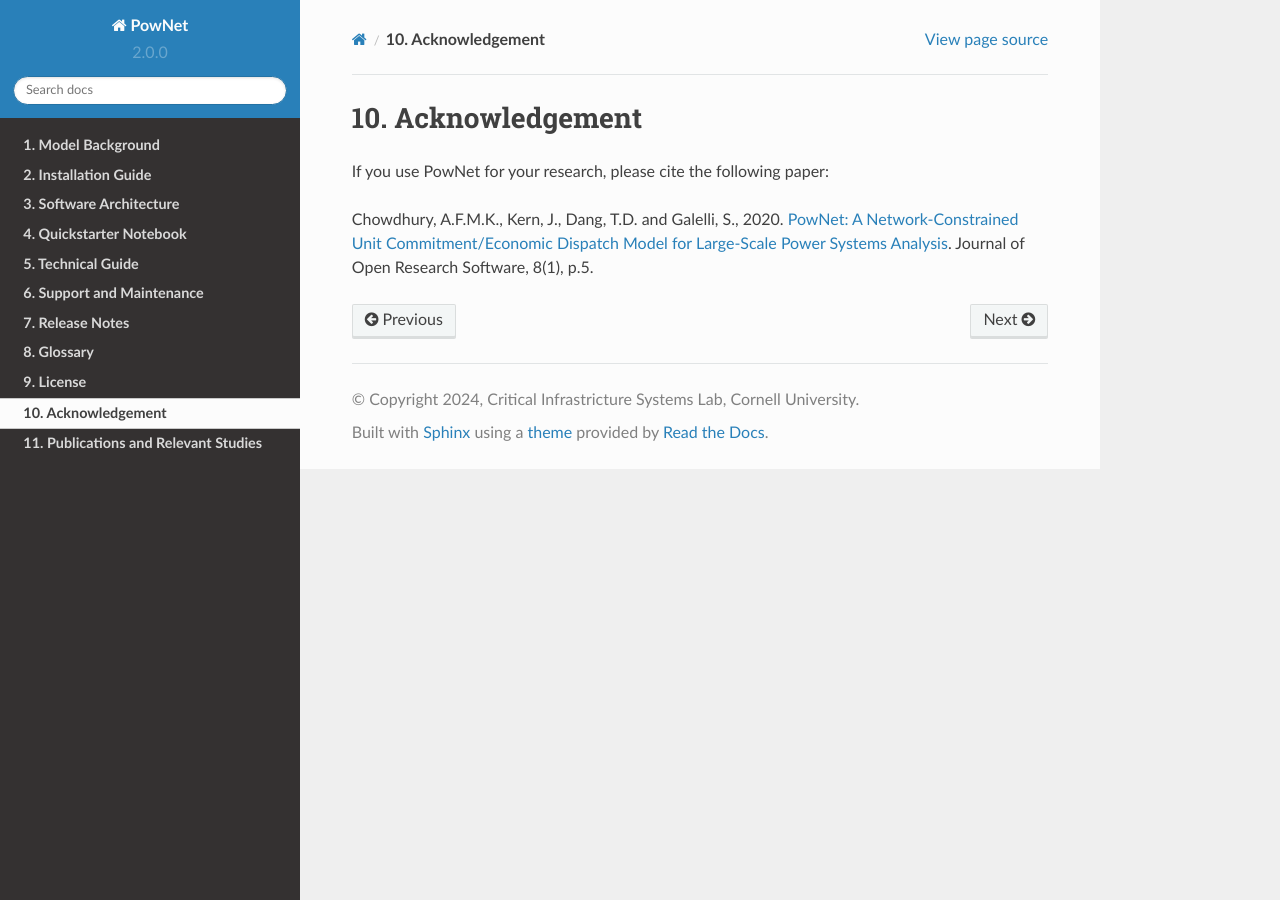
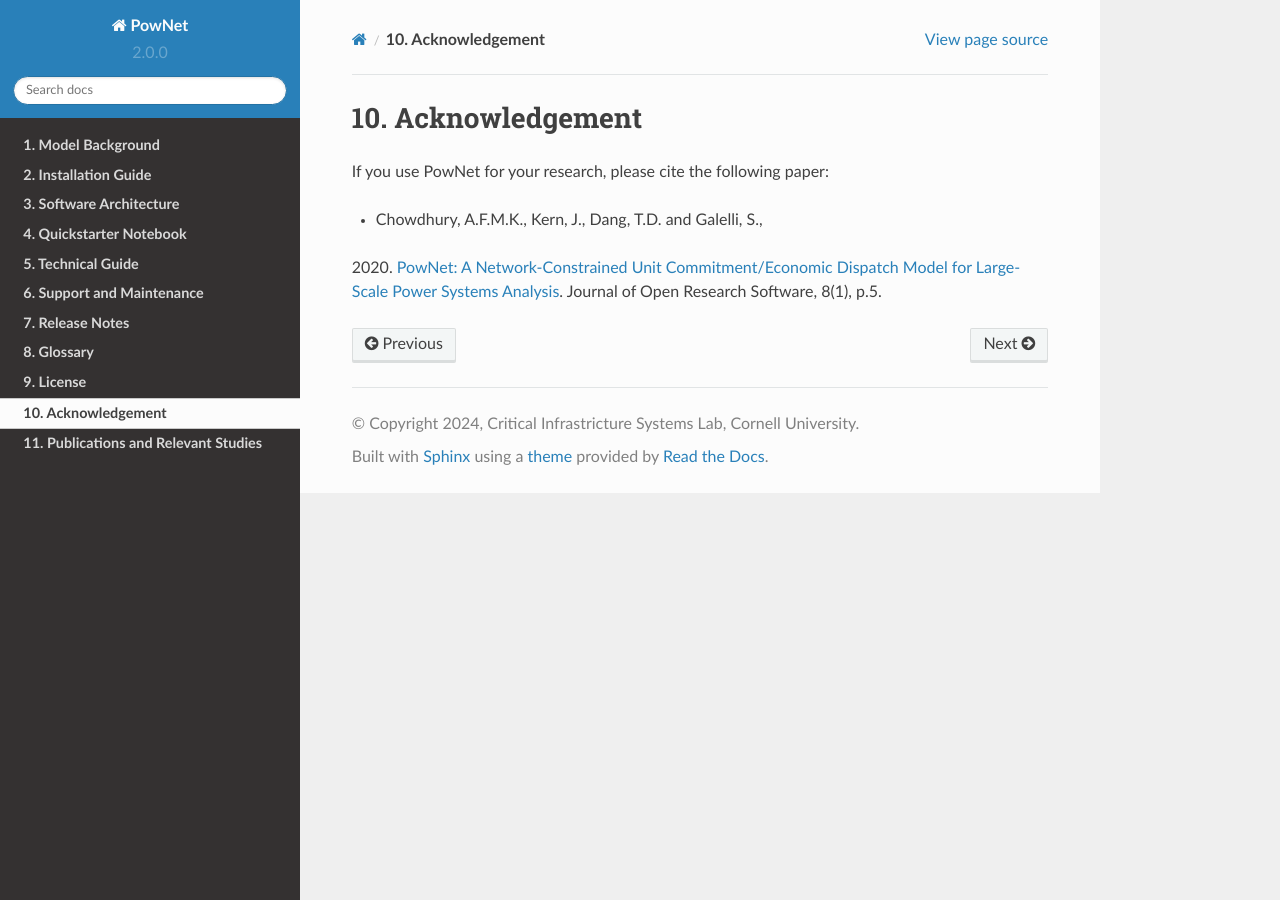
Before and after one commit to HishamEldardiry/PowNet_Documentation, a Sphinx documentation site: the page built from docs/source/pages/acknowledgement.rst, in a window 1280 px wide. Built offline with Sphinx 7.4.7 and the Read the Docs theme 2.0.0, drawn with Linux system fonts in a browser that asks for light colours.

```diff
--- a/docs/source/pages/acknowledgement.rst
+++ b/docs/source/pages/acknowledgement.rst
@@ -3,7 +3,7 @@
 
 If you use PowNet for your research, please cite the following paper:
 
-Chowdhury, A.F.M.K., Kern, J., Dang, T.D. and Galelli, S.,
+- Chowdhury, A.F.M.K., Kern, J., Dang, T.D. and Galelli, S.,
 2020. `PowNet: A Network-Constrained Unit Commitment/Economic Dispatch
 Model for Large-Scale Power Systems
 Analysis <http://doi.org/10.5334/jors.302>`_. Journal of Open Research
```
